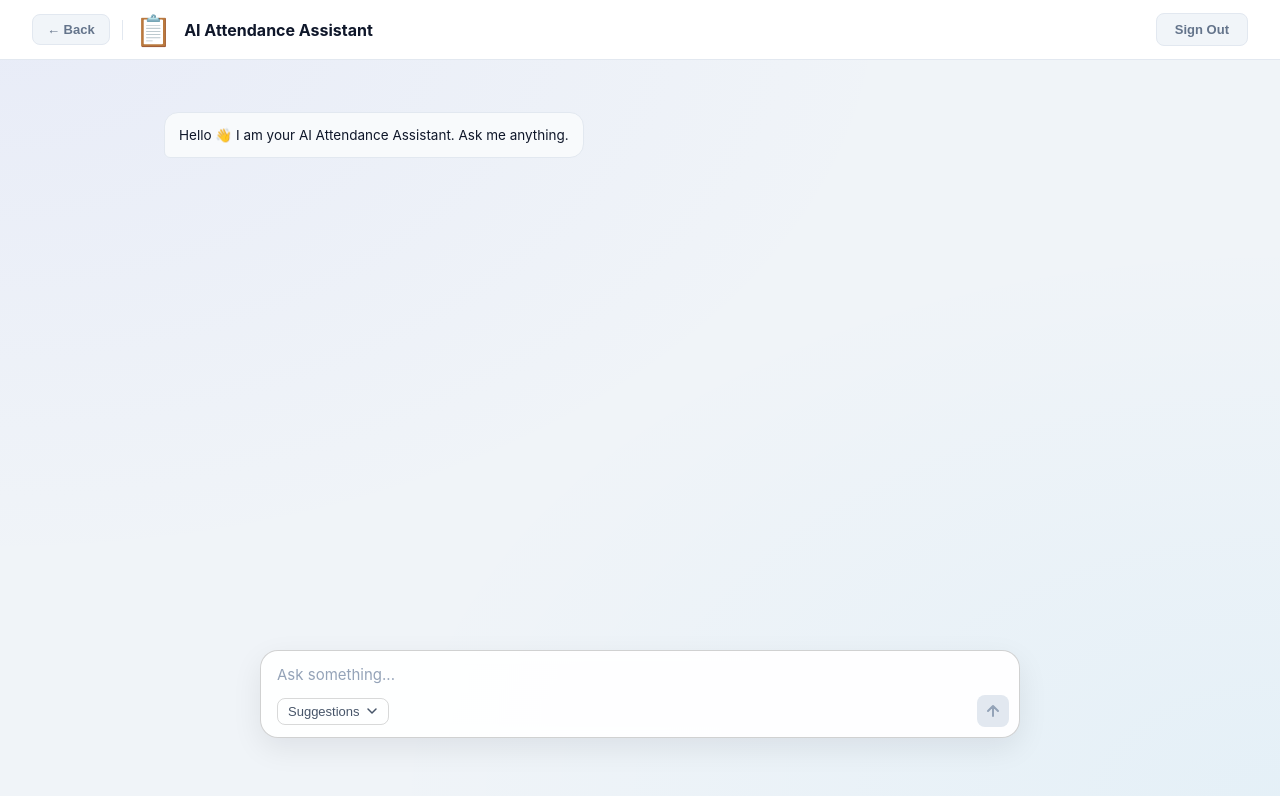
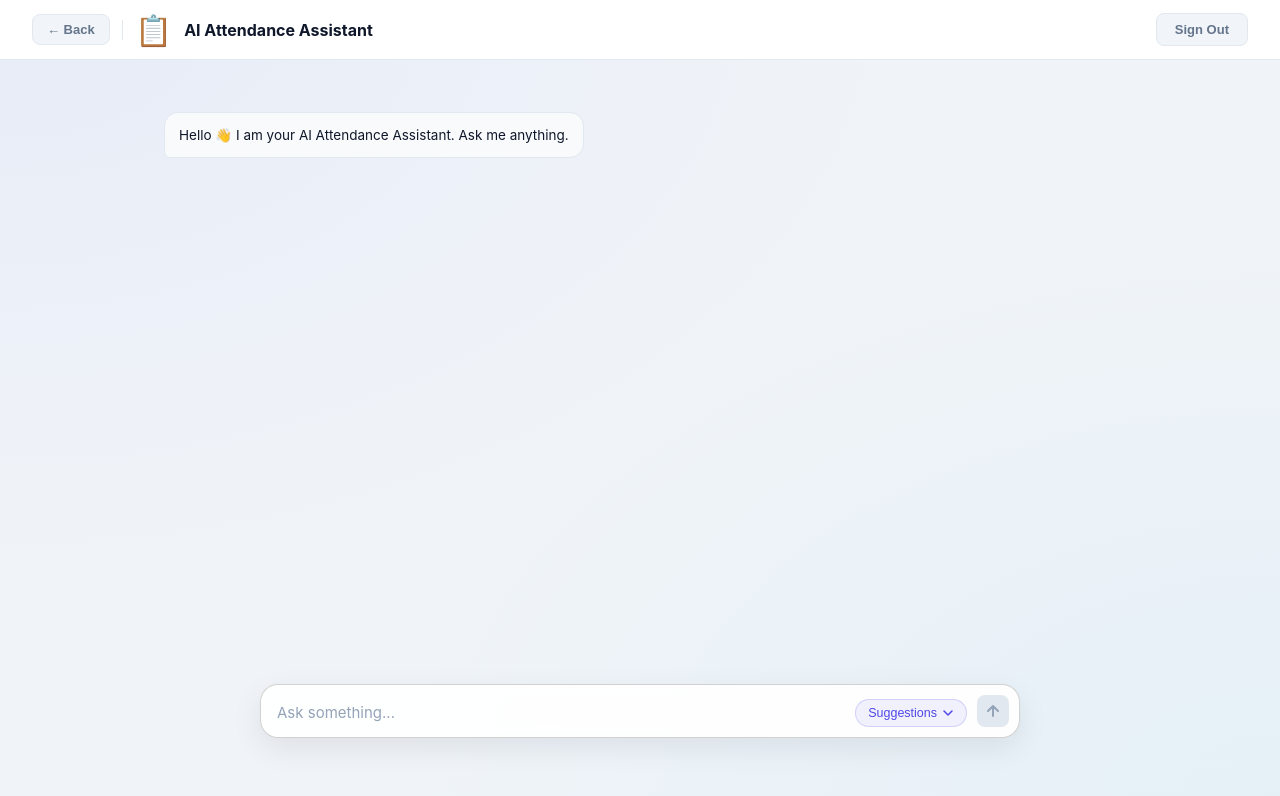
Before and after one commit to ssi-sipl/attendance_frontend, a Next.js app: page /chatbot in a window 1280 px wide. Shown: the top 796 px of the page. Built offline with nearby package versions, Linux system fonts and the light colour scheme; sample sign-in values are in the browser's storage.

Commit message:
chatbot UI updates

```diff
--- a/app/chatbot/page.module.css
+++ b/app/chatbot/page.module.css
@@ -69,6 +69,7 @@
 .messageText { margin: 0; }
 
 /* ── floating input box ───────────────────── */
+/* ── floating input box ───────────────────── */
 
 .inputBox {
   position: absolute;
@@ -83,13 +84,13 @@
   box-shadow: 0 10px 30px rgba(2, 6, 23, 0.08);
   backdrop-filter: blur(6px);
   display: flex;
-  flex-direction: column;
-
-  gap: 6px;
+  flex-direction: row;       /* ← single row now */
+  align-items: flex-end;     /* ← aligns to bottom as textarea grows */
+  gap: 10px;
 }
 
 .input {
-  width: 100%;
+  flex: 1;                   /* ← takes all remaining space */
   resize: none;
   border: none;
   outline: none;
@@ -106,73 +107,121 @@
 
 .input::placeholder { color: #94a3b8; }
 
-/* ── bottom row ───────────────────────────── */
+/* ── bottom row — no longer needed as a separate row ── */
+/* Remove .bottomRow, .suggestionsWrapper stays but is now inline */
 
 .bottomRow {
-  display: flex;
-  align-items: center;
-  justify-content: space-between;
+  display: contents; /* collapses the wrapper, children flow into inputBox flex row */
 }
 
 /* ── suggestions dropdown ─────────────────── */
 
-.suggestionsWrapper {
-  position: relative;
-}
 
 .suggestionsBtn {
   display: flex;
   align-items: center;
-  gap: 6px;
-  padding: 5px 10px;
-  font-size: 13px;
-  color: #475569;
-  background: transparent;
-  border: 0.5px solid rgba(0, 0, 0, 0.15);
-  border-radius: 8px;
+  gap: 5px;
+  padding: 6px 12px;
+  font-size: 12.5px;
+  font-weight: 500;
+  color: #4f46e5;
+  background: rgba(79, 70, 229, 0.07);
+  border: 1px solid rgba(79, 70, 229, 0.2);
+  border-radius: 20px;           /* ← pill shape */
   cursor: pointer;
-  transition: background 0.12s;
+  transition: background 0.15s, border-color 0.15s, box-shadow 0.15s;
+  white-space: nowrap;
+  flex-shrink: 0;
 }
 
-.suggestionsBtn:hover { background: #f1f5f9; }
+.suggestionsBtn:hover {
+  background: rgba(79, 70, 229, 0.13);
+  border-color: rgba(79, 70, 229, 0.4);
+  box-shadow: 0 0 0 3px rgba(79, 70, 229, 0.08);
+}
 
 .suggestionsBtn svg {
   transition: transform 0.2s;
+  color: #4f46e5;
+}
+
+.suggestionsBtnOpen {
+  background: rgba(79, 70, 229, 0.13);
+  border-color: rgba(79, 70, 229, 0.35);
 }
 
 .suggestionsBtnOpen svg {
   transform: rotate(180deg);
 }
+/* ── suggestions dropdown ─────────────────── */
 
 .dropdown {
   position: absolute;
-  bottom: calc(100% + 8px);
-  left: 0;
-  background: #ffffff;
-  border: 0.5px solid rgba(0, 0, 0, 0.15);
-  border-radius: 12px;
-  padding: 4px;
-  min-width: 220px;
+  bottom: calc(100% + 10px);
+
+  left:80%;                 /* ← anchors to left edge of the button */
+  background: rgba(255, 255, 255, 0.97);
+  border: 1px solid rgba(79, 70, 229, 0.15);
+  transform: translateX(-50%);
+  border-radius: 16px;
+  padding: 6px;
+  min-width: 240px;
   display: flex;
   flex-direction: column;
-  gap: 2px;
+  gap: 3px;
   z-index: 10;
-  box-shadow: 0 4px 20px rgba(0, 0, 0, 0.08);
+  box-shadow:
+    0 -4px 24px rgba(79, 70, 229, 0.08),
+    0 8px 32px rgba(2, 6, 23, 0.1);
+  backdrop-filter: blur(8px);
+  animation: dropUp 0.18s cubic-bezier(0.16, 1, 0.3, 1);
+}
+
+@keyframes dropUp {
+  from {
+    opacity: 0;
+    transform: translateY(8px) scale(0.97);
+  }
+  to {
+    opacity: 1;
+    transform: translateY(0) scale(1);
+  }
 }
 
 .dropdownItem {
-  padding: 8px 12px;
+  padding: 9px 14px;
   font-size: 13.5px;
-  color: #0f172a;
+  font-weight: 450;
+  color: #1e293b;
   background: transparent;
   border: none;
-  border-radius: 8px;
+  border-radius: 10px;
   text-align: left;
   cursor: pointer;
-  transition: background 0.1s;
+  transition: background 0.12s, color 0.12s, padding-left 0.15s;
+  display: flex;
+  align-items: center;
+  gap: 8px;
 }
 
-.dropdownItem:hover { background: #f1f5f9; }
+.dropdownItem::before {
+  content: "→";
+  font-size: 12px;
+  color: #a5b4fc;
+  flex-shrink: 0;
+  transition: color 0.12s, transform 0.15s;
+}
+
+.dropdownItem:hover {
+  background: rgba(79, 70, 229, 0.07);
+  color: #4f46e5;
+  padding-left: 18px;
+}
+
+.dropdownItem:hover::before {
+  color: #4f46e5;
+  transform: translateX(3px);
+}
 
 /* ── send button ──────────────────────────── */
 
@@ -251,6 +300,19 @@
   color: #475569;
 }
 
+/* ── hide scrollbars globally (keep scroll functional) ── */
+
+.messages::-webkit-scrollbar,
+.input::-webkit-scrollbar {
+  display: none;
+}
+
+.messages,
+.input {
+  -ms-overflow-style: none;   /* IE / Edge */
+  scrollbar-width: none;      /* Firefox */
+}
+
 /* ── responsive ───────────────────────────── */
 
 @media (max-width: 768px) {
@@ -262,5 +324,6 @@
   .inputBox {
     width: calc(100% - 32px);
     bottom: 16px;
+
   }
 }
--- a/app/page.jsx
+++ b/app/page.jsx
@@ -46,7 +46,7 @@ export default function LoginPage() {
         <div className={styles.topBar}>
           <div className={styles.logoRow}>
             <span className={styles.logoIcon}>📋</span>
-            <span className={styles.logoText}>NCattendance</span>
+            <span className={styles.logoText}>NC Attendance</span>
           </div>
           <div className={styles.clock}>
             <span className={styles.clockTime}>{time}</span>
```
